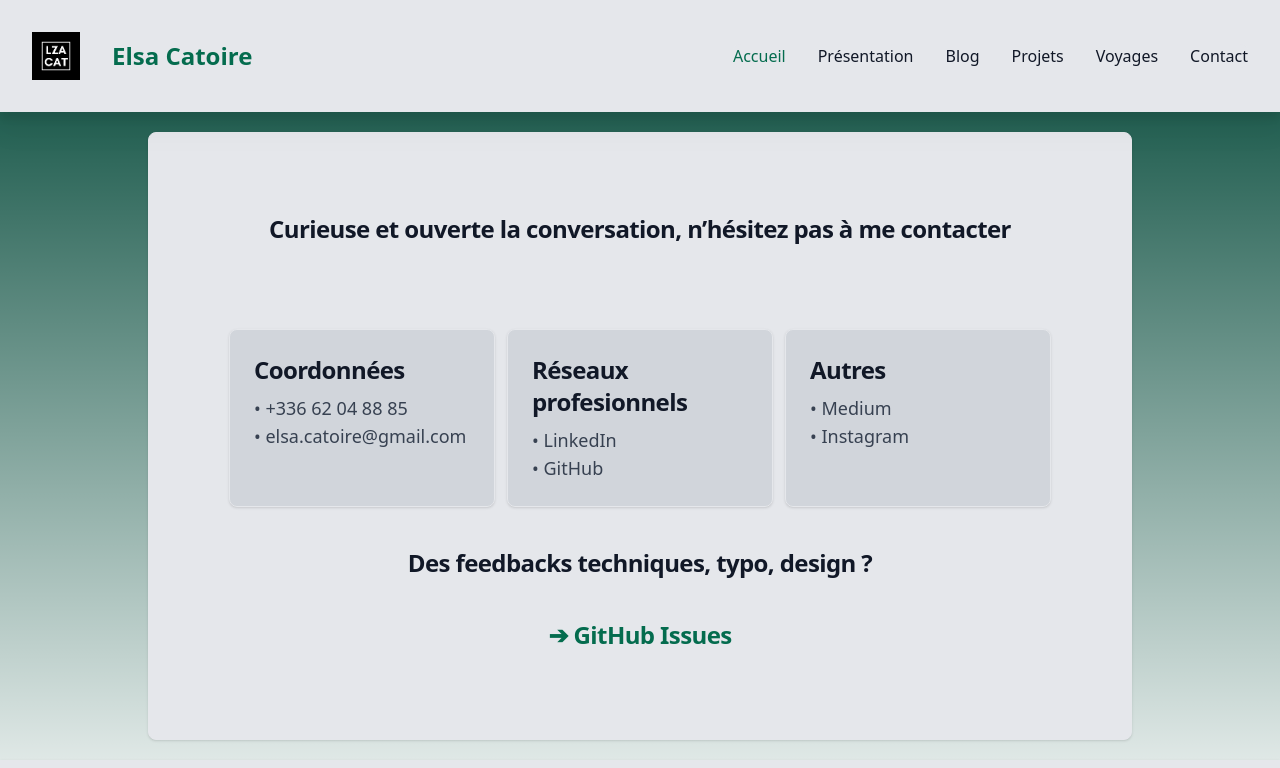
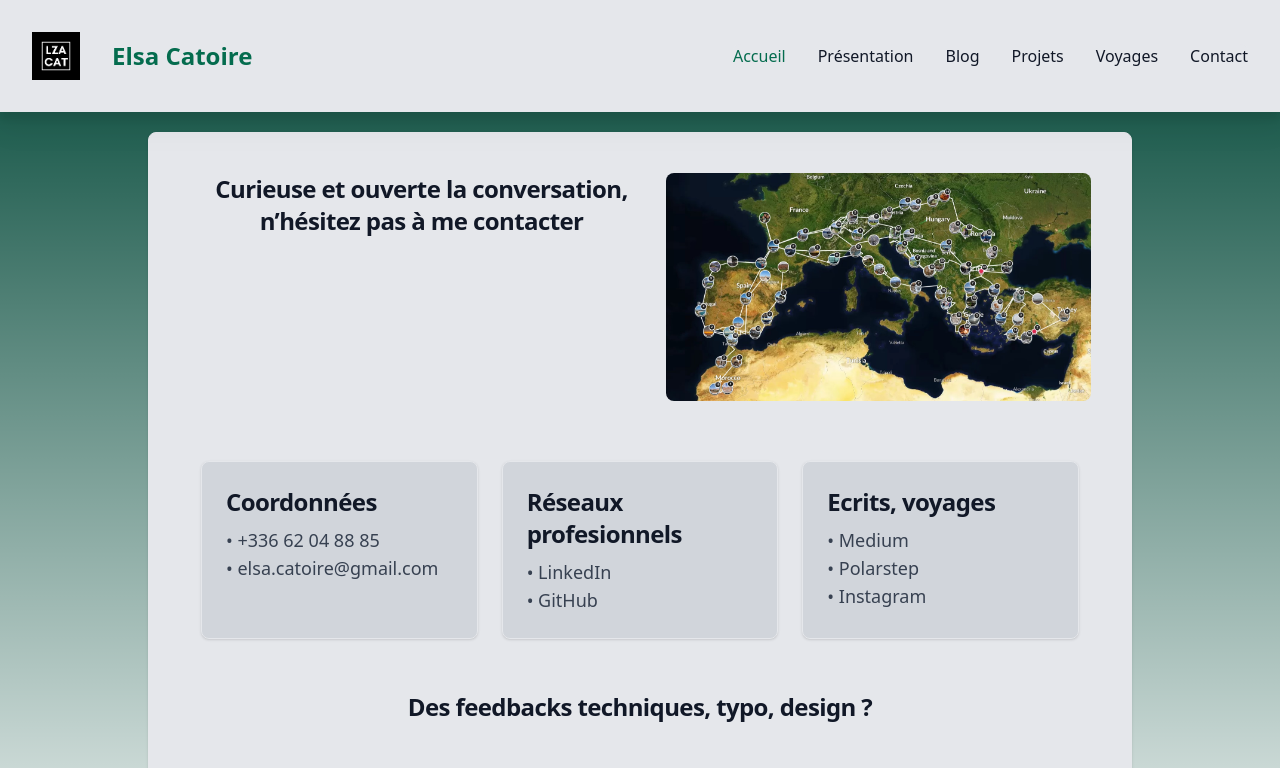
Before and after one commit to elsacatoire/blog-next, a Next.js app: page /contact in a window 1280 px wide. Shown: the top 768 px of the page. Built offline with nearby package versions, Linux system fonts and the light colour scheme.

Commit message:
refont contact

```diff
--- a/app/contact/page.tsx
+++ b/app/contact/page.tsx
@@ -1,31 +1,62 @@
 import Link from "next/link"
+import Image from "next/image"
 
 export default function Contact() {
     return (
         <main>
-            <div className="p-20 text-lg text-left block max-w-m text-gray-900 bg-gray-200 border border-gray-200 rounded-lg shadow  dark:bg-gray-800 dark:border-gray-700 dark:hover:bg-gray-700">
-
+            <div className="text-lg text-left block p-10 text-gray-900 bg-gray-200 border border-gray-200 rounded-lg shadow  dark:bg-gray-800 dark:border-gray-700 dark:hover:bg-gray-700">
+                <div className="flex flex-col-reverse md:flex-row md:space-x-8 items-start">
+                    <div className="md:w-1/2 md:order-1 ml-5">
                         <h5 className="text-center mb-2 text-2xl font-bold tracking-tight text-gray-900 dark:text-white">
                             Curieuse et ouverte la conversation, n&rsquo;hésitez pas à me contacter
                         </h5>
                         <br />
-                <div className="justify-center flex felx-wrap mt-12">
-                    <div className="block w-full md:w-1/3 md:order-1 mr-3 max-w-sm p-6 bg-gray-300 border border-gray-200 rounded-lg shadow  dark:bg-gray-800 dark:border-gray-700 dark:hover:bg-gray-700">
+                        <p className="font-normal text-gray-700 dark:text-gray-400">
+
+                        </p>
+                        <br />
+
+                    </div>
+
+                    <div className="md:w-1/2 md:order-2 rounded-lg center">
+                        <Link href="https://www.polarsteps.com/ElsaCatoire">
+                            <Image
+                                className="mx-auto mt-0 rounded-lg"
+                                src="/images/polarstep.jpg"
+                                width={1000}
+                                height={1000}
+                                alt="Elsa Catoire"
+                                priority={true}
+                            />
+                        </Link>
+                    </div>
+
+                </div>
+                <div className="justify-center flex flex-wrap mt-12">
+                    <div className="w-full md:w-1/3 md:order-1 p-3">
+                        <div className="h-full max-w-sm p-6 bg-gray-300 border border-gray-200 rounded-lg shadow dark:bg-gray-800 dark:border-gray-700 dark:hover:bg-gray-700">
                             <h5 className="mb-2 text-2xl font-bold tracking-tight text-gray-900 dark:text-white">Coordonnées</h5>
                             <p className="font-normal text-gray-700 dark:text-gray-400">&#x2022; +336 62 04 88 85</p>
                             <p className="font-normal text-gray-700 dark:text-gray-400">&#x2022; elsa.catoire@gmail.com</p>
+
                         </div>
-                    <div className="block w-full md:w-1/3 md:order-2 mr-3 max-w-sm p-6 bg-gray-300 border border-gray-200 rounded-lg shadow  dark:bg-gray-800 dark:border-gray-700 dark:hover:bg-gray-700">
+                    </div>
+                    <div className="w-full md:w-1/3 md:order-2 p-3">
+                        <div className="h-full max-w-sm p-6 bg-gray-300 border border-gray-200 rounded-lg shadow dark:bg-gray-800 dark:border-gray-700 dark:hover:bg-gray-700">
                             <h5 className="mb-2 text-2xl font-bold tracking-tight text-gray-900 dark:text-white">Réseaux profesionnels</h5>
                             <p className="font-normal text-gray-700 dark:text-gray-400">&#x2022; LinkedIn</p>
                             <p className="font-normal text-gray-700 dark:text-gray-400">&#x2022; GitHub</p>
                         </div>
-                    <div className="block w-full md:w-1/3 md:order-3 max-w-sm p-6 bg-gray-300 border border-gray-200 rounded-lg shadow  dark:bg-gray-800 dark:border-gray-700 dark:hover:bg-gray-700">
-                        <h5 className="mb-2 text-2xl font-bold tracking-tight text-gray-900 dark:text-white">Autres</h5>
+                    </div>
+
+                    <div className="w-full md:w-1/3 md:order-3 p-3">
+                        <div className="h-full max-w-sm p-6 bg-gray-300 border border-gray-200 rounded-lg shadow dark:bg-gray-800 dark:border-gray-700 dark:hover:bg-gray-700">
+                            <h5 className="mb-2 text-2xl font-bold tracking-tight text-gray-900 dark:text-white">Ecrits, voyages</h5>
                             <p className="font-normal text-gray-700 dark:text-gray-400">&#x2022; Medium</p>
+                            <p className="font-normal text-gray-700 dark:text-gray-400">&#x2022; Polarstep</p>
                             <p className="font-normal text-gray-700 dark:text-gray-400">&#x2022; Instagram</p>
                         </div>
-
+                    </div>
                 </div>
                 <h5 className="mt-10 text-center mb-2 text-2xl font-bold tracking-tight text-gray-900 dark:text-white">
                     Des feedbacks techniques, typo, design ?
@@ -34,10 +65,6 @@ export default function Contact() {
                     &#x2794; <Link href="https://github.com/elsacatoire/next-portfolio/issues">GitHub Issues</Link>
                 </h5>
             </div>
-
-
-
-
         </main>
     )
 }
```
Also changed, not shown: public/images/polarstep.jpg (added). Lines whose indentation alone changed are shown as unchanged.
